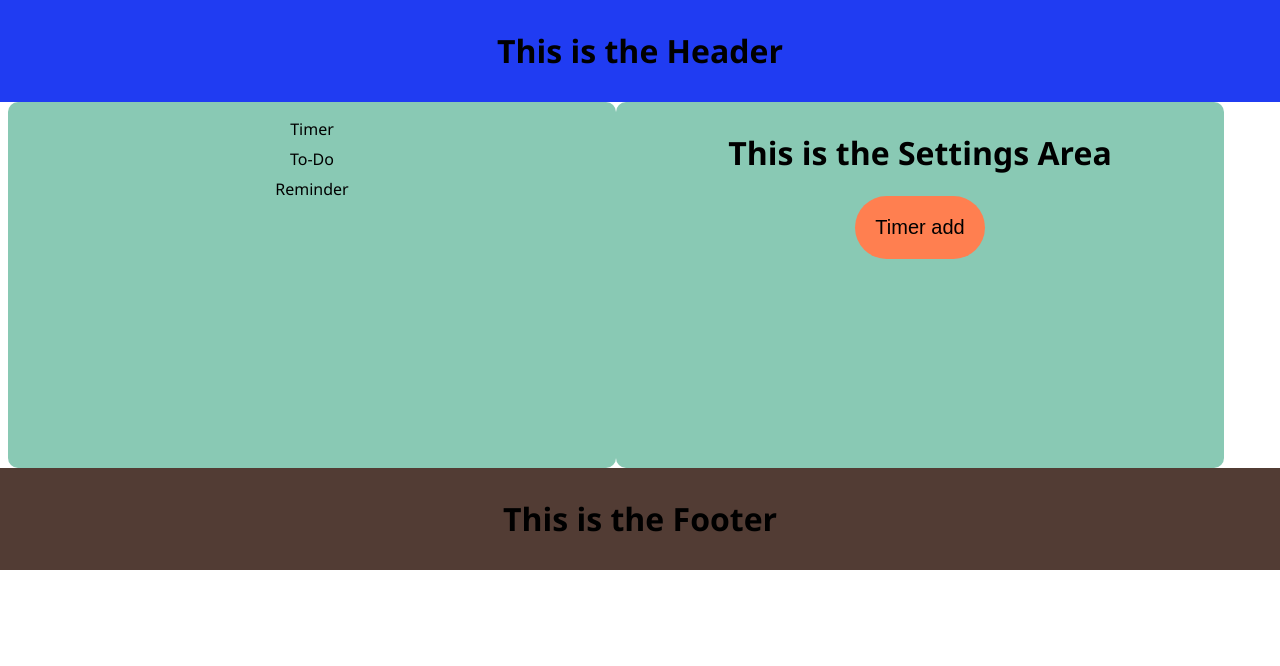
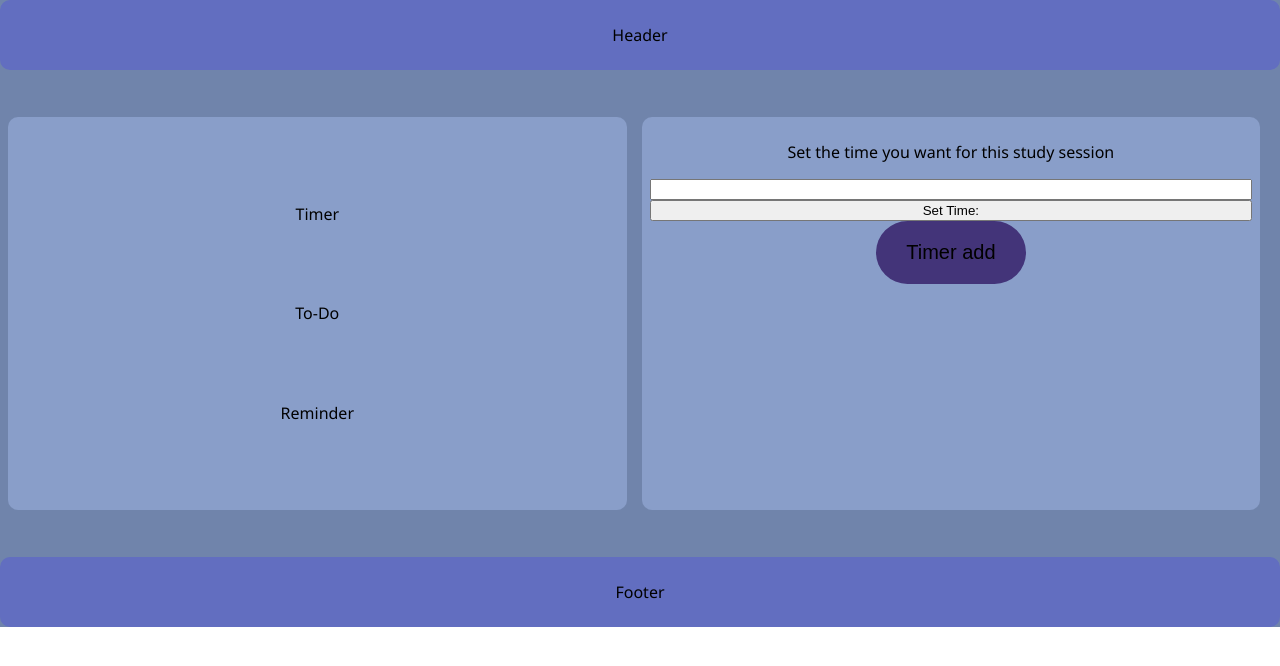
Before and after one commit to SarahMATU/ReTrackYourself, a React (Create React App) app in the folder re-track-yourself/: page / in a window 1280 px wide. Shown: the top 666 px of the page. Built offline with nearby package versions, Linux system fonts and the light colour scheme.

Commit message:
Added button function, not fully working

```diff
--- a/re-track-yourself/package.json
+++ b/re-track-yourself/package.json
@@ -8,6 +8,7 @@
     "@testing-library/react": "^13.4.0",
     "@testing-library/user-event": "^13.5.0",
     "cross-env": "^7.0.3",
+    "path-browserify": "^1.0.1",
     "react": "^18.2.0",
     "react-dom": "^18.2.0",
     "react-scripts": "5.0.1",
--- a/re-track-yourself/public/index.html
+++ b/re-track-yourself/public/index.html
@@ -24,7 +24,7 @@
       work correctly both with client-side routing and a non-root public URL.
       Learn how to configure a non-root public URL by running `npm run build`.
     -->
-    <title>React App</title>
+    <title>Re-Track Yourself</title>
   </head>
   <body>
     <noscript>You need to enable JavaScript to run this app.</noscript>
--- a/re-track-yourself/src/App.css
+++ b/re-track-yourself/src/App.css
@@ -1,71 +1,88 @@
 .App {
   text-align: center;
-  font-family:'Segoe UI', Tahoma, Geneva, Verdana, sans-serif
+  font-family: 'Segoe UI', Tahoma, Geneva, Verdana, sans-serif;
+  background-color: #7084ab;
 }
 
 .Header {
-  background-color: #203cf2;
+  background-color: #626ec0;
+  border-radius: 10px;
   padding: 8px;
 }
 
 .Body {
-  height: 350px;
-  width:95%;
+  height: 471px;
+  width: 99%;
   display: flex;
   flex-direction: row;
-  justify-content: center;
+  justify-content: space-around;
   align-items: center;
+  overflow-x: hidden;
+  overflow-y: hidden;
   padding: 8px;
 }
 
 .Widgets {
-  height: 100%;
-  width: 100%;
+  height: 80%;
+  width: 50%;
+  margin-right: 15px;
   border-radius: 10px;
   overflow-y: scroll;
   flex-direction: column;
-  background-color: #89c9b4;
+  justify-content: space-evenly;
+  background-color: #899ec9;
   padding: 8px;
   display: flex;
 }
 
 .Timer {
+  background-color: #899ec9;
+  padding: 8px;
+}
 
-  background-color: #89c9b4;
-  padding: 8px;
-  flex-direction: column;
-
+.Timer:hover {
+  background-color: #67799d;
 }
 
 .ToDO {
-  background-color: #89c9b4;
+  background-color: #899ec9;
   padding: 8px;
 }
 
+.ToDO:hover {
+  background-color: #67799d;
+}
+
 .Reminder {
-  background-color: #89c9b4;
+  background-color: #899ec9;
   padding: 8px;
+}
+
+.Reminder:hover {
+  background-color: #67799d;
 }
 
 .Settings {
   border-radius: 10px;
-  height: 100%;
-  width: 100%;
+  height: 80%;
+  width: 50%;
+  margin-right: 15px;
   display: flex;
   flex-direction: column;
-  background-color: #89c9b4;
+  background-color: #899ec9;
   padding: 8px;
 }
 
 .Footer {
-  background-color: #523c34;
+  background-color: #626ec0;
   padding: 8px;
+  border-radius: 10px;
 }
 
 .addButton {
   border-radius: 80px;
-  padding: 20px 20px;
-  background-color: coral;
+  padding: 20px 30px;
+  background-color: rgb(67, 52, 121);
   border: none;
   font-size: 20px;
 }
@@ -73,7 +90,7 @@
 .addButton:hover {
   border-radius: 80px;
   padding: 20px 20px;
-  background-color: rgb(192, 88, 50);
+  background-color: rgb(42, 32, 79);
   border: none;
   font-size: 20px;
 }
--- a/re-track-yourself/src/App.js
+++ b/re-track-yourself/src/App.js
@@ -9,26 +9,28 @@ export default function App() {
     <div className="App">
 
       <div className='Header'>
-        <h1>This is the Header</h1>
+        <p>Header</p>
       </div>
 
       <div className='Body'>
         <div className='Widgets'>
-          <div className='Timer'>Timer
-          </div>
+          <div className='Timer'>Timer</div>
           <div className='ToDo'>To-Do</div>
           <div className='Reminder'>Reminder</div>
         </div>
 
         <div className='Settings'>
-          <h1>This is the Settings Area</h1>
+          <p>Set the time you want for this study session</p>
+
+          <input type="number"></input>
+          <button>Set Time:</button>
           <a href= {Timer} target = "_blank" >
             <button className='addButton'>Timer add</button>
           </a>
       </div>
     </div>
     <div className='Footer'>
-        <h1>This is the Footer</h1>
+        <p>Footer</p>
       </div>
     </div>
   );
```
Also changed, not shown: re-track-yourself/public/electron.js (+11 -5 lines), 1 other file (tests, documents, lock files or other folders).
